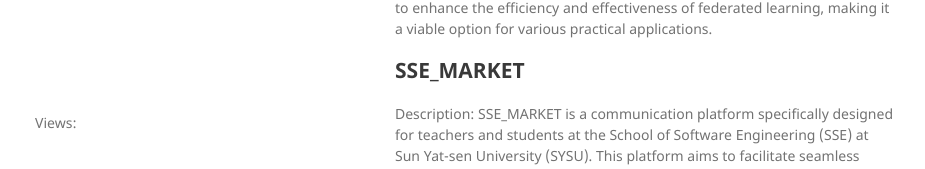
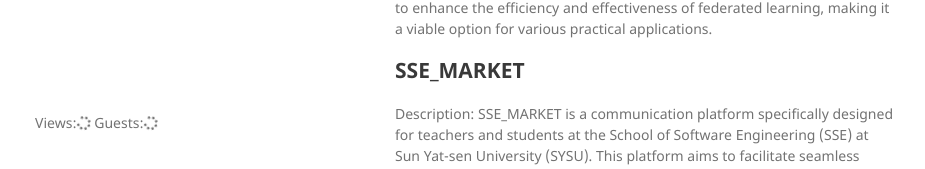
Before and after one commit to MikingG/MikingG.github.io, a Jekyll site: the page built from index.md, in a window 1280 px wide and 900 px high, scrolled down 573 px. Shown: the part 717-886 px from the top of the window, without its empty margins (175-1100 px from the left). Built offline with Jekyll 4.4.1, drawn with Linux system fonts in a browser that asks for light colours; nearby versions of some CDN libraries; comment, search, counter and statistics services are not loaded; our own code applies the rules of GitHub Pages for plain Markdown files.

Commit message:
Update default.html

```diff
--- a/_layouts/default.html
+++ b/_layouts/default.html
@@ -53,7 +53,9 @@
         <p>This project is maintained by <a href="{{ site.github.owner_url }}">{{ site.github.owner_name }}</a></p>
         {% endif %}
 
-        <span id="busuanzi_container_site_pv">Views: <span id="busuanzi_value_site_pv"></span></span>
+      <link rel="stylesheet" href="https://use.fontawesome.com/releases/v5.3.1/css/all.css" integrity="sha384-mzrmE5qonljUremFsqc01SB46JvROS7bZs3IO2EmfFsd15uHvIt+Y8vEf7N7fWAU" crossorigin="anonymous">
+      <span id="busuanzi_container_site_pv">Views:<span id="busuanzi_value_site_pv"><i class="fa fa-spinner fa-spin"></i></span></span>
+      <span id="busuanzi_container_site_uv">Guests:<span id="busuanzi_value_site_uv"><i class="fa fa-spinner fa-spin"></i></span></span>
       </footer>
     </div>
     <script src="{{ "/assets/js/scale.fix.js" | relative_url }}"></script>
```
